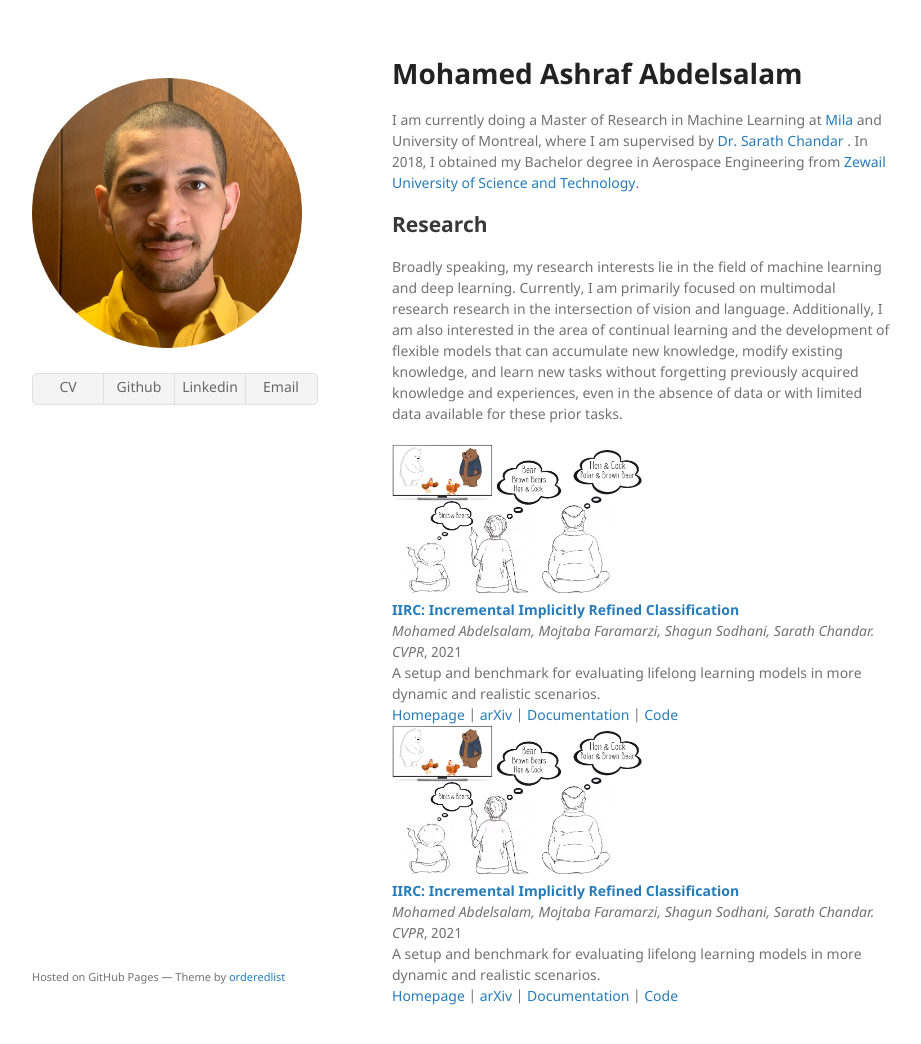
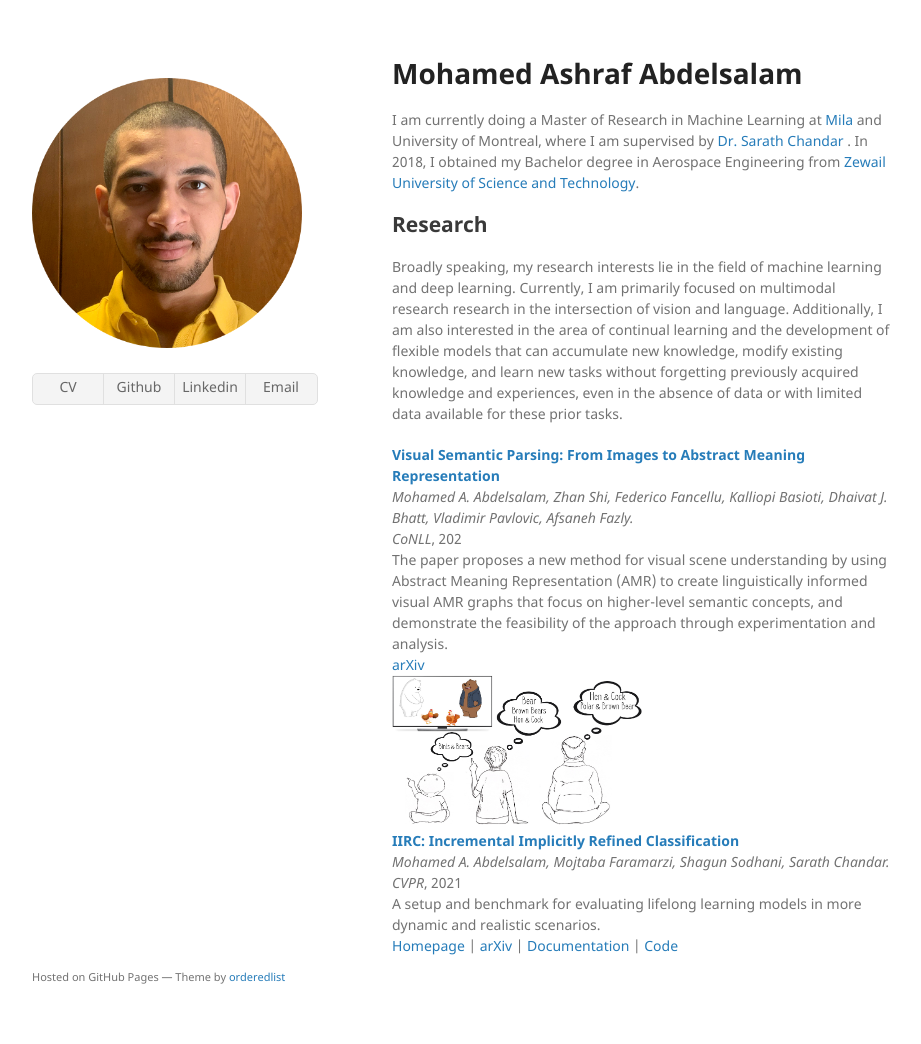
Before and after one commit to MohamedAbdelsalam9/mohamedabdelsalam9.github.io, a Jekyll site: the page built from index.md, in a window 1280 px wide and 1056 px high. Shown: the top 1044 px of the window, without its empty margins (178-1099 px from the left). Built offline with Jekyll 4.4.1, drawn with Linux system fonts in a browser that asks for light colours; the repository's description, which GitHub fills in, is left out; our own code applies the rules of GitHub Pages for plain Markdown files.

Commit message:
Update index.md

```diff
--- a/index.md
+++ b/index.md
@@ -11,23 +11,19 @@ I am currently doing a Master of Research in Machine Learning at
 Broadly speaking, my research interests lie in the field of machine learning and deep learning. Currently, I am primarily focused on multimodal research research in the intersection of vision and language. Additionally, I am also interested in the area of continual learning and the development of flexible models that can accumulate new knowledge, modify existing knowledge, and learn new tasks without forgetting previously acquired knowledge and experiences, even in the absence of data or with limited data available for these prior tasks.
 
  <div class="publication">
-   <div class="image">
-    <img src="./images/summary.png" alt=""/>
-  </div>
     <div class="text">
-     <a href="https://chandar-lab.github.io/IIRC/"><b>IIRC: Incremental Implicitly Refined Classification</b></a>
-     <br><i>Mohamed Abdelsalam, Mojtaba Faramarzi, Shagun Sodhani, Sarath Chandar.</i>
-     <br><i>CVPR</i>, 2021
-     <br>A setup and benchmark for evaluating lifelong learning models in more dynamic and realistic scenarios.
-     <br><a href="https://chandar-lab.github.io/IIRC/">Homepage</a> | <a href="https://arxiv.org/abs/2012.12477">arXiv</a> |
-     <a href="https://iirc.readthedocs.io/en/latest/">Documentation</a> | <a href="https://github.com/chandar-lab/IIRC/">Code</a>
+     <a href="https://arxiv.org/abs/2210.14862"><b>Visual Semantic Parsing: From Images to Abstract Meaning Representation</b></a>
+     <br><i>Mohamed A. Abdelsalam, Zhan Shi, Federico Fancellu, Kalliopi Basioti, Dhaivat J. Bhatt, Vladimir Pavlovic, Afsaneh Fazly.</i>
+     <br><i>CoNLL</i>, 202
+     <br>The paper proposes a new method for visual scene understanding by using Abstract Meaning Representation (AMR) to create linguistically informed visual AMR graphs that focus on higher-level semantic concepts, and demonstrate the feasibility of the approach through experimentation and analysis.
+     <br><a href="https://arxiv.org/abs/2210.14862">arXiv</a>
     </div>
   <div class="image">
     <img src="./images/summary.png" alt=""/>
   </div>
     <div class="text">
      <a href="https://chandar-lab.github.io/IIRC/"><b>IIRC: Incremental Implicitly Refined Classification</b></a>
-     <br><i>Mohamed Abdelsalam, Mojtaba Faramarzi, Shagun Sodhani, Sarath Chandar.</i>
+     <br><i>Mohamed A. Abdelsalam, Mojtaba Faramarzi, Shagun Sodhani, Sarath Chandar.</i>
      <br><i>CVPR</i>, 2021
      <br>A setup and benchmark for evaluating lifelong learning models in more dynamic and realistic scenarios.
      <br><a href="https://chandar-lab.github.io/IIRC/">Homepage</a> | <a href="https://arxiv.org/abs/2012.12477">arXiv</a> |
```
